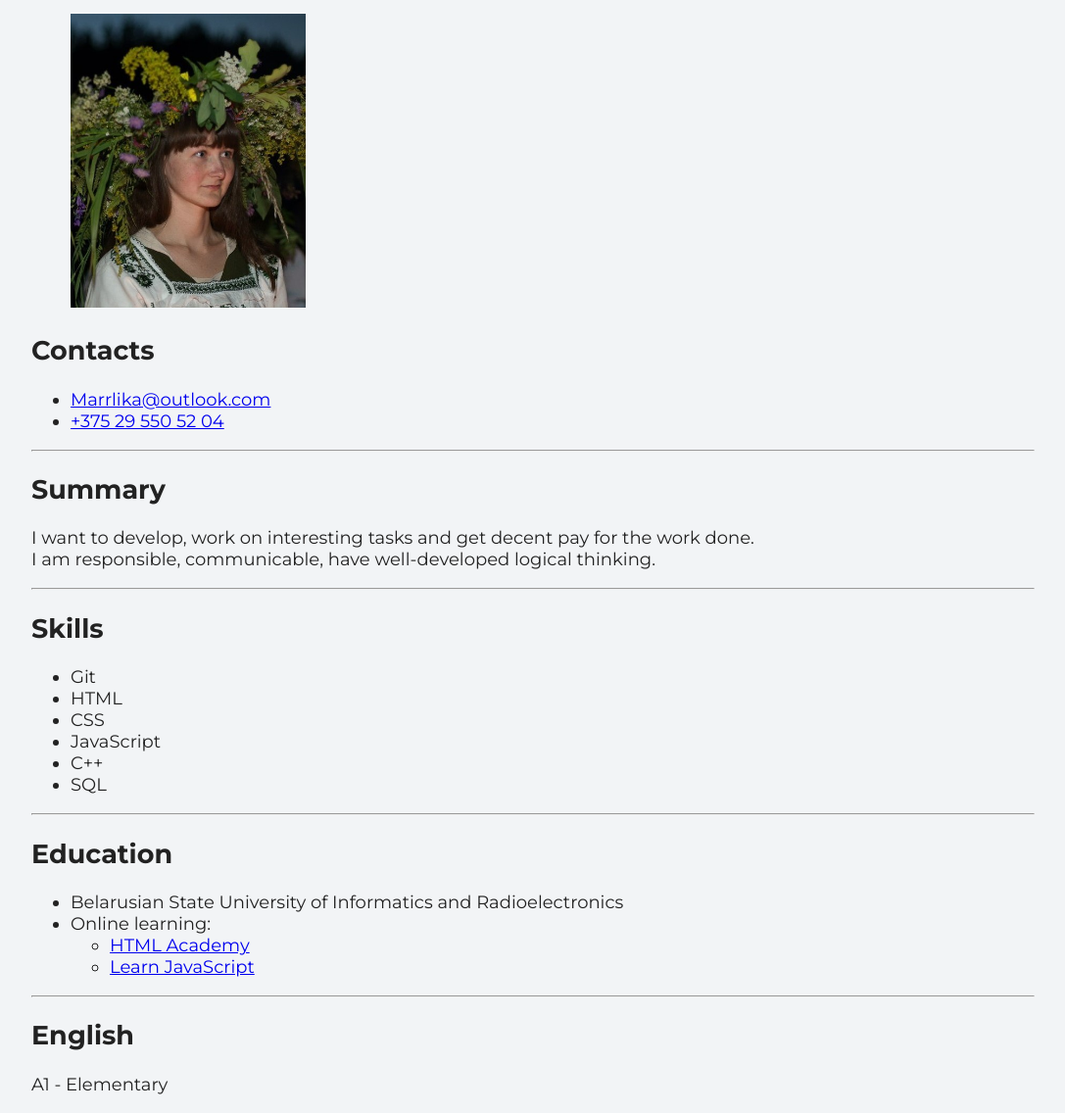
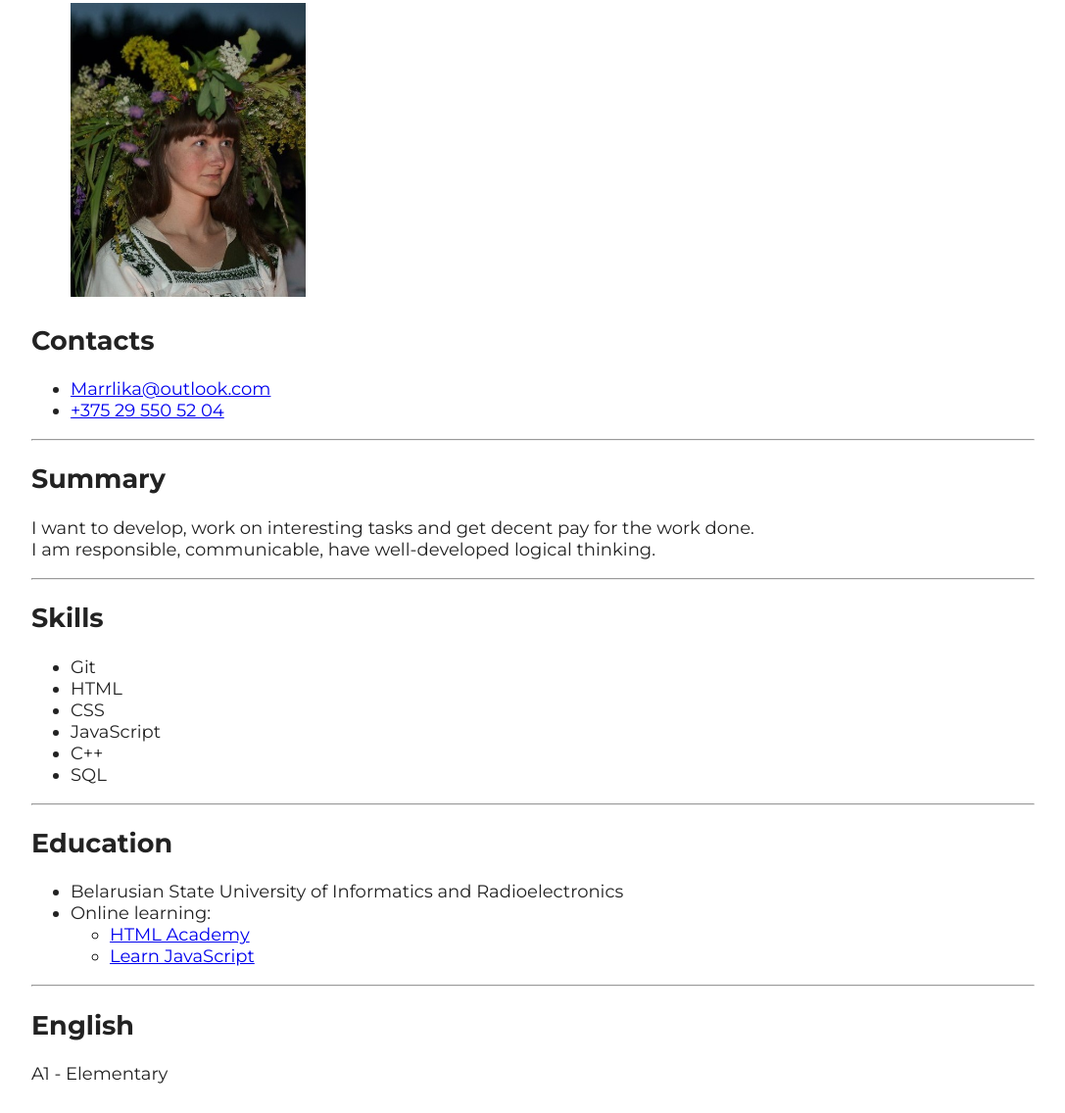
Before and after one commit to Marrlika/rsschool-cv, a plain HTML site: page index.html in a window 1280 px wide. Shown: the part 64-1200 px from the top of the page at 98% size, without its empty margins (96-1183 px from the left). Drawn offline with Linux system fonts and the light colour scheme.

Commit message:
refactor: use semantic layot and remove unused style

```diff
--- a/index.html
+++ b/index.html
@@ -9,14 +9,14 @@
 </head>
 
 <body>
-    <div class="container">
-        <section>
+    <section class="container">
+        <article>
             <h1>Maria Malets</h1>
             <figure class="photo">
                 <img src="img/Wj6ImLSm0zU.jpg" width="240" height="300" alt="My photo">
             </figure>
-        </section>
-        <section>
+        </article>
+        <article>
             <h2>Contacts</h2>
             <ul>
                 <li>
@@ -26,15 +26,15 @@
                     <a href="tel:+375295505204">+375 29 550 52 04</a>
                 </li>
             </ul>
-        </section>
+        </article>
         <hr>
-        <section >
+        <article>
             <h2>Summary</h2>
             <p>I want to develop, work on interesting tasks and get decent pay for the work done.
                 <br>I am responsible, communicable, have well-developed logical thinking.</p>
-        </section>
+        </article>
         <hr>
-        <section>
+        <article>
             <h2>Skills</h2>
             <ul>
                 <li>Git</li>
@@ -44,9 +44,9 @@
                 <li>C++</li>
                 <li>SQL</li>
             </ul>
-        </section>
+        </article>
         <hr>
-        <section>
+        <article>
             <h2>Education</h2>
             <ul>
                 <li>Belarusian State University of Informatics and Radioelectronics</li>
@@ -57,12 +57,12 @@
                     </ul>
                 </li>
             </ul>
-        </section>
+        </article>
         <hr>
-        <section>
+        <article>
             <h2>English</h2>
             <p>A1 - Elementary</p>
-        </section>
-    <div class="container">
+        </article>
+    <section class="container">
 </body>
 </html>
--- a/style.css
+++ b/style.css
@@ -4,9 +4,6 @@ body {
   font-size: 18px;
   font-family: "Montserrat", "Helvetica", "Arial", sans-serif;;
   color: #222222;
-  background-color: #f2f4f6;
-  background-repeat: no-repeat;
-  background-position: top center;
 }
 
 .container {
```
